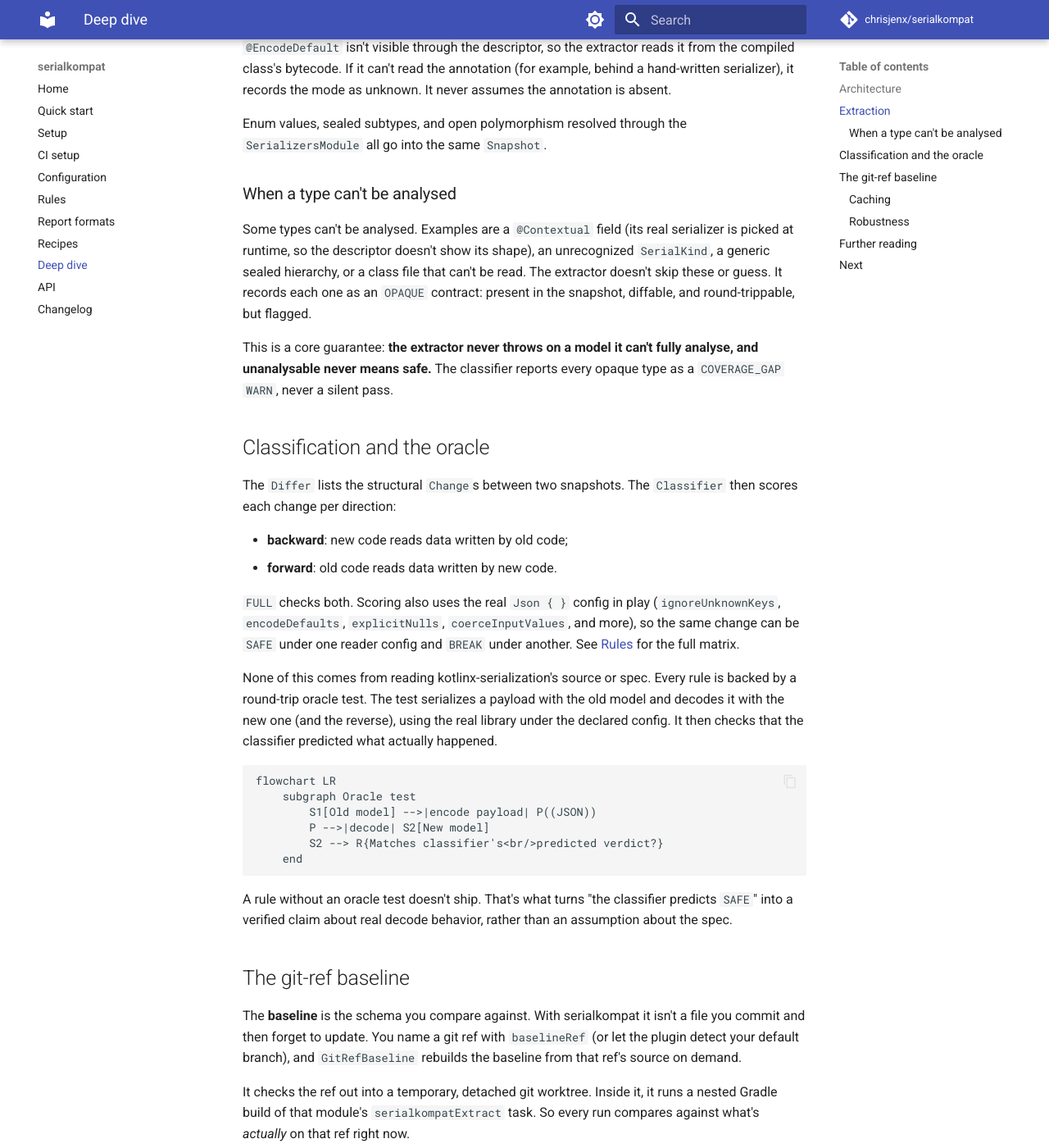
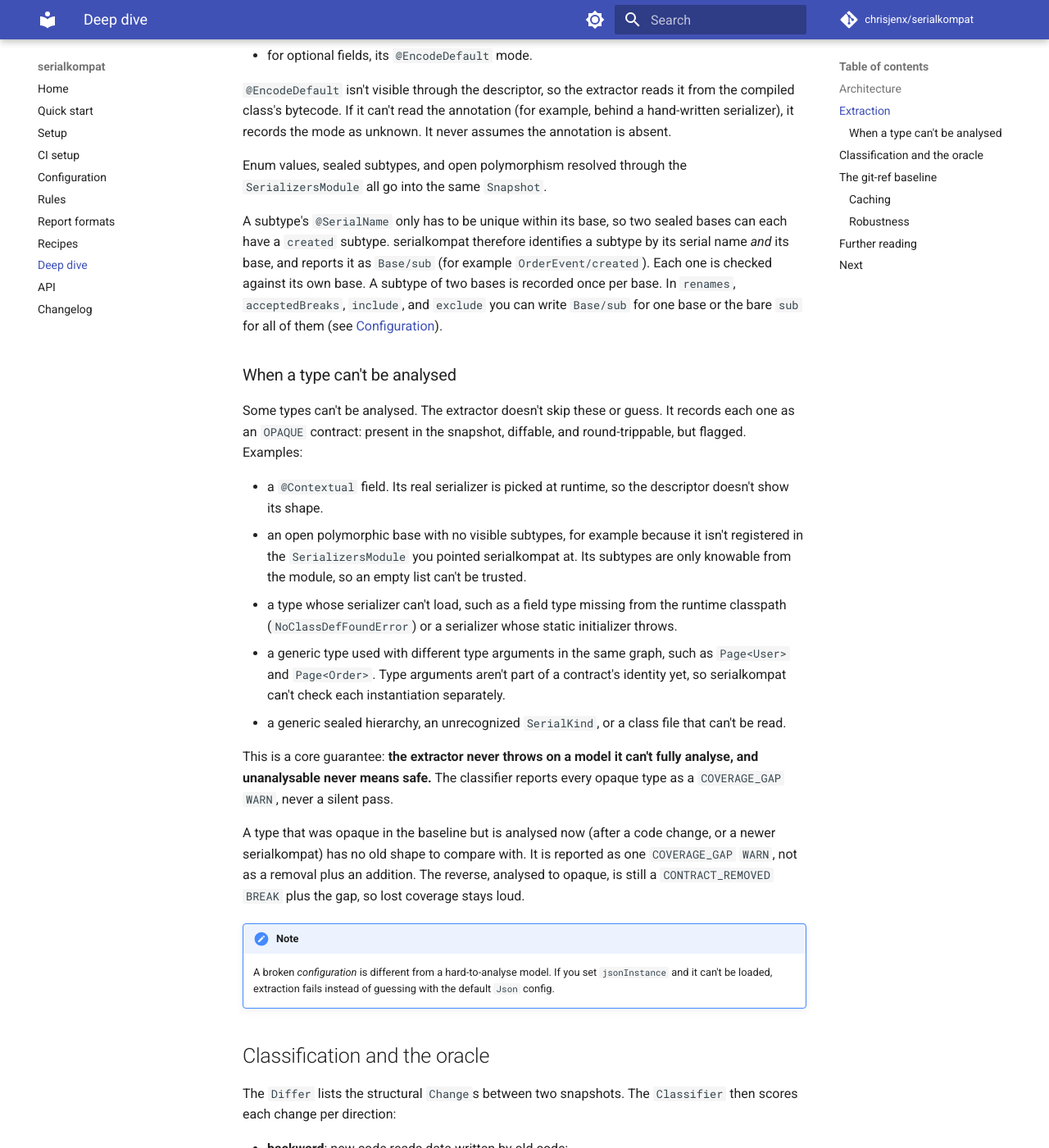
Before and after one commit to chrisjenx/serialkompat, an MkDocs documentation site: the page built from docs/deep-dive.md, in a window 1280 px wide and 1400 px high, scrolled down 1176 px. Shown: the whole window at 82% size. Built offline with MkDocs 1.6.1 and Material for MkDocs 9.7.7, drawn with Linux system fonts in a browser that asks for light colours; a script that is not in the unit is left out; comment, search, counter and statistics services are not loaded; some of the changed text lies outside the part shown.

Commit message:
wip: docs for merged fixes

````diff
--- a/docs/deep-dive.md
+++ b/docs/deep-dive.md
@@ -45,7 +45,9 @@
 - the **wire key**: the actual JSON key after `@SerialName` and any
   `namingStrategy`, not the Kotlin property name;
 - whether it's optional and whether it's nullable;
-- its type;
+- its type. A value class is recorded as its underlying type, and that value's
+  nullability is part of the type: `@JvmInline value class Id(val raw: String?)`
+  is `kotlin.String?`, so narrowing it to `String` is caught;
 - for optional fields, its `@EncodeDefault` mode.
 
 `@EncodeDefault` isn't visible through the descriptor, so the extractor reads it
@@ -56,18 +58,48 @@
 Enum values, sealed subtypes, and open polymorphism resolved through the
 `SerializersModule` all go into the same `Snapshot`.
 
+A subtype's `@SerialName` only has to be unique within its base, so two sealed
+bases can each have a `created` subtype. serialkompat therefore identifies a
+subtype by its serial name *and* its base, and reports it as `Base/sub` (for
+example `OrderEvent/created`). Each one is checked against its own base. A subtype
+of two bases is recorded once per base. In `renames`, `acceptedBreaks`, `include`,
+and `exclude` you can write `Base/sub` for one base or the bare `sub` for all of
+them (see [Configuration](configuration.md)).
+
 ### When a type can't be analysed
 
-Some types can't be analysed. Examples are a `@Contextual` field (its real
-serializer is picked at runtime, so the descriptor doesn't show its shape), an
-unrecognized `SerialKind`, a generic sealed hierarchy, or a class file that can't
-be read. The extractor doesn't skip these or guess. It records each one as an
-`OPAQUE` contract: present in the snapshot, diffable, and round-trippable, but
-flagged.
+Some types can't be analysed. The extractor doesn't skip these or guess. It
+records each one as an `OPAQUE` contract: present in the snapshot, diffable, and
+round-trippable, but flagged. Examples:
+
+- a `@Contextual` field. Its real serializer is picked at runtime, so the
+  descriptor doesn't show its shape.
+- an open polymorphic base with no visible subtypes, for example because it isn't
+  registered in the `SerializersModule` you pointed serialkompat at. Its subtypes
+  are only knowable from the module, so an empty list can't be trusted.
+- a type whose serializer can't load, such as a field type missing from the
+  runtime classpath (`NoClassDefFoundError`) or a serializer whose static
+  initializer throws.
+- a generic type used with different type arguments in the same graph, such as
+  `Page<User>` and `Page<Order>`. Type arguments aren't part of a contract's
+  identity yet, so serialkompat can't check each instantiation separately.
+- a generic sealed hierarchy, an unrecognized `SerialKind`, or a class file that
+  can't be read.
 
 This is a core guarantee: **the extractor never throws on a model it can't fully
 analyse, and unanalysable never means safe.** The classifier reports every opaque
 type as a `COVERAGE_GAP` `WARN`, never a silent pass.
+
+A type that was opaque in the baseline but is analysed now (after a code change, or
+a newer serialkompat) has no old shape to compare with. It is reported as one
+`COVERAGE_GAP` `WARN`, not as a removal plus an addition. The reverse, analysed to
+opaque, is still a `CONTRACT_REMOVED` `BREAK` plus the gap, so lost coverage stays
+loud.
+
+!!! note
+    A broken *configuration* is different from a hard-to-analyse model. If you set
+    `jsonInstance` and it can't be loaded, extraction fails instead of guessing
+    with the default `Json` config.
 
 ## Classification and the oracle
 
@@ -108,8 +140,9 @@
 (or let the plugin detect your default branch), and `GitRefBaseline` rebuilds the
 baseline from that ref's source on demand.
 
-It checks the ref out into a temporary, detached git worktree. Inside it, it runs a
-nested Gradle build of that module's `serialkompatExtract` task. So every run
+It resolves the ref to a commit SHA and checks that exact commit out into a
+temporary, detached git worktree. Inside it, it runs a nested Gradle build of that
+module's `serialkompatExtract` task. So every run
 compares against what's *actually* on that ref right now.
 
 ```mermaid
@@ -120,13 +153,13 @@
     participant Cache as SnapshotCache
 
     Task->>Git: resolve baselineRef
-    Git->>Cache: lookup by commit SHA
+    Git->>Cache: lookup by commit SHA + version
     alt cache hit
         Cache-->>Git: cached Snapshot
     else cache miss
-        Git->>WT: git worktree add (detached, at ref)
+        Git->>WT: git worktree add (detached, at SHA)
         WT->>Git: extract Snapshot
-        Git->>Cache: store, keyed by SHA
+        Git->>Cache: store, keyed by SHA + version
         Git->>WT: remove worktree
     end
     Git-->>Task: baseline Snapshot
````
Also changed, not shown: docs/ci.md (+16 -5 lines), docs/configuration.md (+16 -8 lines), docs/quickstart.md (+1 -1 lines), docs/recipes.md (+12 -3 lines), docs/setup.md (+17 -6 lines).
